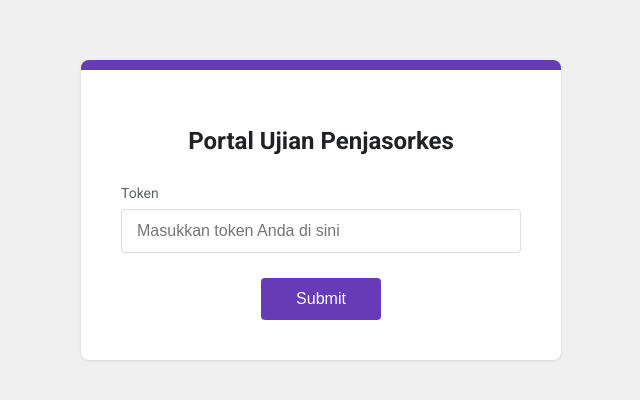
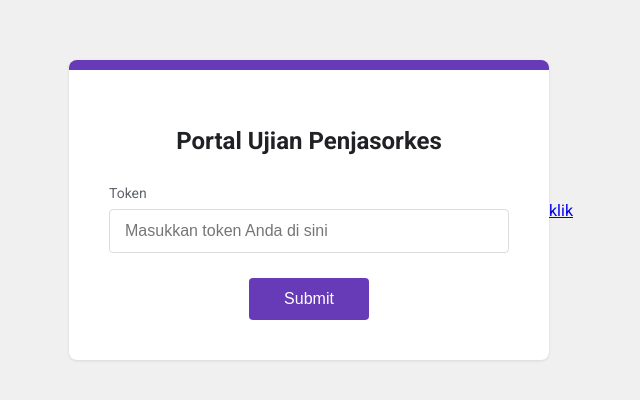
Before and after one commit to akucoba231/UjianPenjasorkes, a plain HTML site: page index.html in a window 1280 px wide. Shown: the part 190-590 px from the top of the page, without its empty margins (319-959 px from the left). Drawn offline with Linux system fonts and the light colour scheme.

Commit message:
Update index.html

```diff
--- a/index.html
+++ b/index.html
@@ -131,6 +131,8 @@
         </form>
     </div>
 
+    <a href="utama.html?token=PJOK-JAYA">klik</a>
+
     <script>
       let token = document.getElementById('token')
       let submit = document.getElementById('submit')
```
